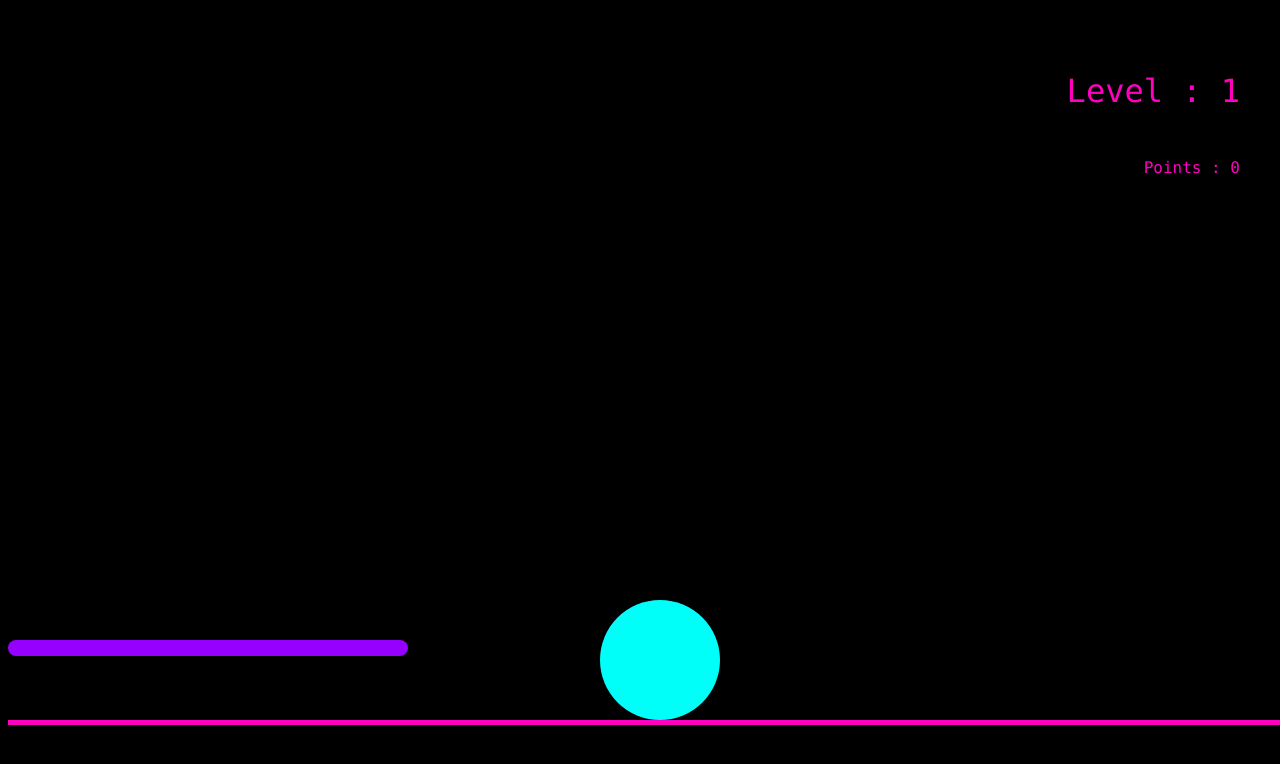
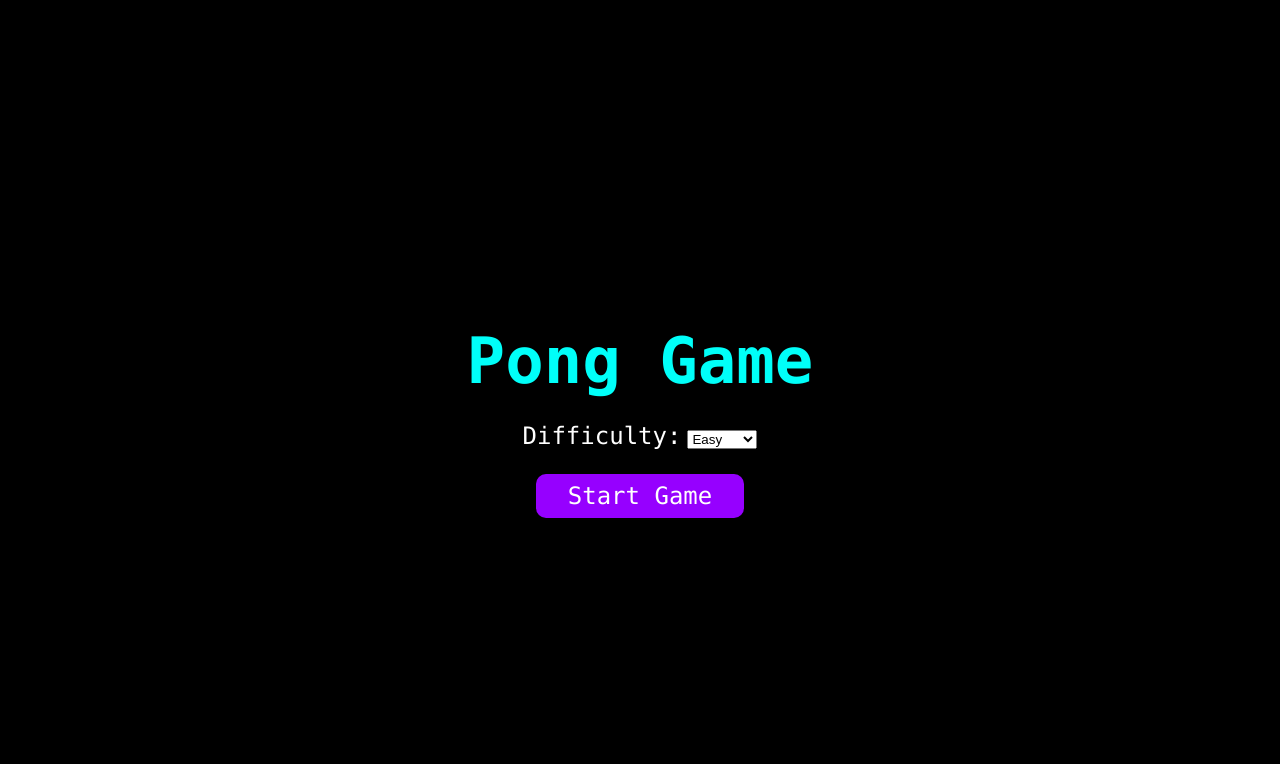
Before and after one commit to SteamMachina/Pong-Game, a website with bundled scripts: page html/main.html in a window 1280 px wide. Built offline with nearby package versions, Linux system fonts and the light colour scheme.

Commit message:
feat: Add difficulty settings and start menu for game
- Updated package.json to include express dependency.
- Modified interval.js and interval.ts to implement difficulty levels (easy, medium, hard) affecting game behavior.
- Introduced setDifficulty function to change game difficulty dynamically.
- Refactored main.js and main.ts to initialize the game through a start menu.
- Created startmenu.js and startmenu.ts to handle start game logic and difficulty selection.
- Updated TypeScript configuration to use ES2017 libraries.

```diff
--- a/css/style.css
+++ b/css/style.css
@@ -81,3 +81,49 @@ body {
   top: 50%;
   left: 50%;
 }
+
+#startScreen {
+  position: absolute;
+  top: 0;
+  left: 0;
+  width: 100vw;
+  height: 100vh;
+  background: rgba(0, 0, 0, 0.95);
+  display: flex;
+  flex-direction: column;
+  align-items: center;
+  justify-content: center;
+  z-index: 1000;
+}
+
+#startScreen h1 {
+  color: var(--color-target-level1);
+  font-size: 8vmin;
+  margin-bottom: 3vmin;
+  font-family: "Lucida Console";
+}
+
+#settings {
+  margin-bottom: 3vmin;
+  color: white;
+  font-size: 3vmin;
+}
+
+#startBtn {
+  font-size: 3vmin;
+  padding: 1vmin 4vmin;
+  border-radius: 10px;
+  border: none;
+  background: var(--color-platform);
+  color: white;
+  cursor: pointer;
+  font-family: "Lucida Console";
+}
+
+#startBtn:hover {
+  background: var(--color-target-level2);
+}
+
+label{
+  font-family: "Lucida Console";
+}
--- a/html/main.html
+++ b/html/main.html
@@ -6,6 +6,18 @@
     <script type="module" src="../script/main.js"></script>
   </head>
   <body>
+    <div id="startScreen">
+      <h1>Pong Game</h1>
+      <div id="settings">
+        <label for="difficulty">Difficulty:</label>
+        <select id="difficulty">
+          <option value="easy">Easy</option>
+          <option value="medium">Medium</option>
+          <option value="hard">Hard</option>
+        </select>
+      </div>
+      <button id="startBtn">Start Game</button>
+    </div>
     <div id="info">
       <p id="level">Level : <span id="levelValue">1</span></p>
       <p id="points">Points : <span id="pointsValue">0</span></p>
--- a/package.json
+++ b/package.json
@@ -1,5 +1,6 @@
 {
   "dependencies": {
+    "express": "^5.1.0",
     "typescript": "^5.9.2"
   }
 }
--- a/script/interval.js
+++ b/script/interval.js
@@ -5,6 +5,7 @@ import { moveTarget } from "./movement.js";
 /*                Interval              */
 /****************************************/
 export let intervalId = null;
+let difficulty = "easy";
 // runs the moveTarget() according to level settings
 export function startInterval() {
     try {
@@ -13,13 +14,30 @@ export function startInterval() {
             if (!target) {
                 return;
             }
-            // change difficulty depending on level
+            // change difficulty depending on level and selected difficulty
             const currentLevel = counterLevels.getValue();
-            const levels = [
-                { step: 4, time: 10 },
-                { step: 5, time: 10 },
-                { step: 7, time: 10 },
-            ];
+            let levels;
+            if (difficulty === "easy") {
+                levels = [
+                    { step: 5, time: 10 },
+                    { step: 6, time: 10 },
+                    { step: 7, time: 10 },
+                ];
+            }
+            else if (difficulty === "medium") {
+                levels = [
+                    { step: 6, time: 10 },
+                    { step: 8, time: 10 },
+                    { step: 10, time: 10 },
+                ];
+            }
+            else {
+                levels = [
+                    { step: 8, time: 10 },
+                    { step: 10, time: 10 },
+                    { step: 12, time: 10 },
+                ];
+            }
             const levelsCopy = [...levels]; // done only because of project requirements, otherwise useless
             const [level1, level2, level3] = levelsCopy;
             switch (currentLevel) {
@@ -49,3 +67,6 @@ export function stopInterval() {
         intervalId = null;
     }
 }
+export function setDifficulty(level) {
+    difficulty = level;
+}
--- a/script/main.js
+++ b/script/main.js
@@ -1,11 +1,21 @@
-import { startInterval } from "./interval.js";
+var __awaiter = (this && this.__awaiter) || function (thisArg, _arguments, P, generator) {
+    function adopt(value) { return value instanceof P ? value : new P(function (resolve) { resolve(value); }); }
+    return new (P || (P = Promise))(function (resolve, reject) {
+        function fulfilled(value) { try { step(generator.next(value)); } catch (e) { reject(e); } }
+        function rejected(value) { try { step(generator["throw"](value)); } catch (e) { reject(e); } }
+        function step(result) { result.done ? resolve(result.value) : adopt(result.value).then(fulfilled, rejected); }
+        step((generator = generator.apply(thisArg, _arguments || [])).next());
+    });
+};
 import { counterLevels } from "./counters.js";
+import { setupStartMenu } from "./startmenu.js";
 /****************************************/
 /*            Game flo start            */
 /****************************************/
 // start at level 1
 counterLevels.increment();
-// start moving the target
-window.onload = function () {
-    startInterval();
-};
+window.addEventListener('DOMContentLoaded', function () {
+    return __awaiter(this, void 0, void 0, function* () {
+        setupStartMenu();
+    });
+});
--- /dev/null
+++ b/script/startmenu.js
@@ -0,0 +1,37 @@
+import { startInterval, setDifficulty as setGameDifficulty } from "./interval.js";
+export function setupStartMenu() {
+    const startScreen = document.getElementById('startScreen');
+    const startBtn = document.getElementById('startBtn');
+    const difficultySelect = document.getElementById('difficulty');
+    const gameElements = [
+        document.getElementById('info'),
+        document.getElementById('target'),
+        document.getElementById('platform'),
+        document.getElementById('pit'),
+        document.getElementById('winText')
+    ];
+    function startGame() {
+        startScreen.style.display = 'none';
+        gameElements.forEach(function (el) {
+            if (el)
+                el.style.display = '';
+        });
+        startInterval(); // Start the game only when Start is clicked
+    }
+    function setDifficulty(level) {
+        window.gameDifficulty = level;
+        setGameDifficulty(level);
+        console.log('Difficulty set to', level);
+    }
+    function changeDifficulty() {
+        setDifficulty.apply(this, [difficultySelect === null || difficultySelect === void 0 ? void 0 : difficultySelect.value]);
+    }
+    // Hide game elements initially
+    gameElements.forEach(function (el) {
+        if (el)
+            el.style.display = 'none';
+    });
+    // Use bind to ensure 'this' is the window
+    startBtn.addEventListener('click', startGame.bind(window));
+    difficultySelect.addEventListener('change', changeDifficulty.bind(window));
+}
--- /dev/null
+++ b/script/startmenu.ts
@@ -0,0 +1,50 @@
+import { startInterval, setDifficulty as setGameDifficulty } from "./interval.js";
+
+/****************************************/
+/*              start menu              */
+/****************************************/
+export function setupStartMenu() {
+    //get HTML elements info
+  const startScreen = document.getElementById('startScreen') as HTMLDivElement;
+  const startBtn = document.getElementById('startBtn') as HTMLButtonElement;
+  const difficultySelect = document.getElementById('difficulty') as HTMLSelectElement;
+  const gameElements = [
+    document.getElementById('info'),
+    document.getElementById('target'),
+    document.getElementById('platform'),
+    document.getElementById('pit'),
+    document.getElementById('winText')
+  ];
+
+   // Hide game elements initially
+  gameElements.forEach(function(element) {
+    if (element) element.style.display = 'none';
+  });
+
+  // function for starting the game
+  function startGame(this: any) {
+    startScreen.style.display = 'none'; // hide start menu when game is started
+    gameElements.forEach(function(element) {
+      if (element) element.style.display = '';
+    });
+    changeDifficulty();
+    startInterval(); // Start the game only when Start is clicked
+  }
+
+  // function for setting difficulty
+  function setDifficulty(this: any, level: string) {
+    (window as any).gameDifficulty = level;
+    setGameDifficulty(level as 'easy' | 'medium' | 'hard');
+  }
+
+  // function for changing difficulty
+  function changeDifficulty(this: any) {
+    setDifficulty.apply(this, [difficultySelect?.value]);
+  }
+
+  // launch startGame function when startBtn is clicked
+  startBtn.addEventListener('click', startGame.bind(window));
+
+  // launch changeDifficulty function when difficulty selectioner is changed
+  difficultySelect.addEventListener('change', changeDifficulty.bind(window));
+}
--- a/tsconfig.json
+++ b/tsconfig.json
@@ -6,7 +6,7 @@
     "rootDir": ".",
     "strict": true,
     "esModuleInterop": true,
-    "lib": ["es6", "dom"]
+    "lib": ["es2017", "dom"]
   },
   "include": [
     "script/**/*.ts"
```
Also changed, not shown: script/interval.ts (+26 -6 lines), script/main.ts (+4 -5 lines), README.md, 1 other file.
